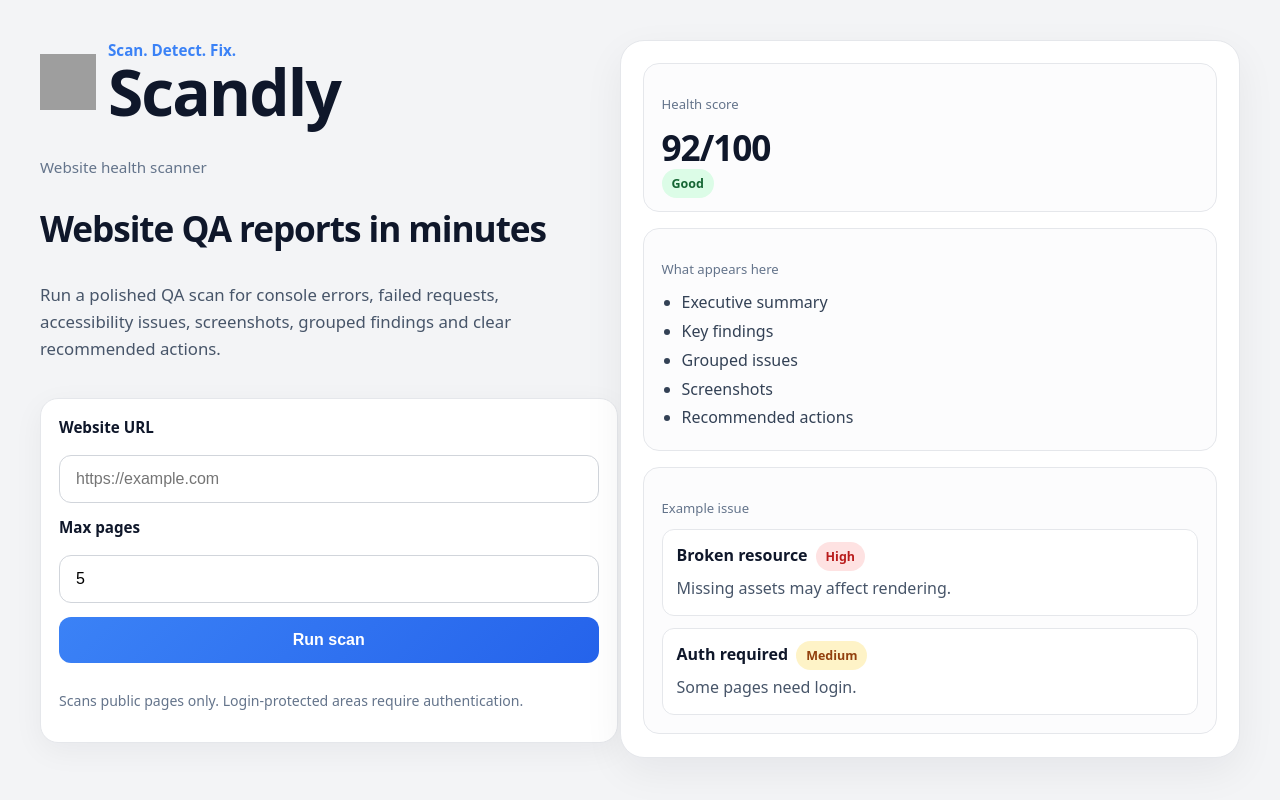
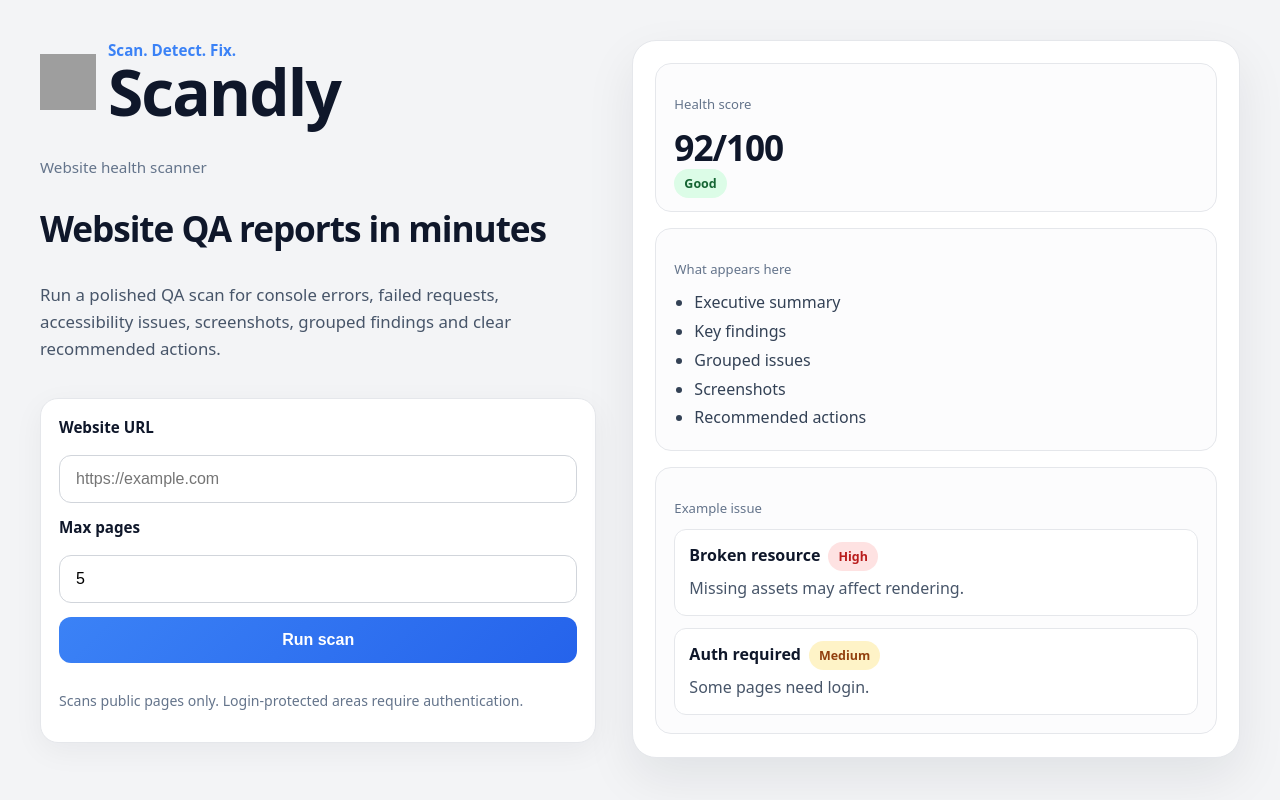
Before and after one commit to joshlhughes94/bug-finder-v1, a Next.js app: page / in a window 1280 px wide. Built offline with nearby package versions, Linux system fonts and the light colour scheme; grey boxes are pictures that could not be loaded.

Commit message:
fix spacing issue

```diff
--- a/src/app/globals.css
+++ b/src/app/globals.css
@@ -8,13 +8,15 @@
 
 .page {
   padding: 40px;
+  max-width: 1400px;
+  margin: 0 auto;
 }
 
 /* LAYOUT */
 .layout {
   display: grid;
   grid-template-columns: 1fr 1.15fr;
-  gap: 40px;
+  gap: 64px;
   align-items: start;
 }
 
@@ -22,6 +24,7 @@
   display: flex;
   flex-direction: column;
   gap: 18px;
+  padding-right: 10px;
 }
 
 .brand {
@@ -154,7 +157,7 @@
   height: 84vh;
   overflow-y: auto;
   border: 1px solid #e5e7eb;
-  box-shadow: 0 14px 40px rgba(15, 23, 42, 0.06);
+  box-shadow: 0 20px 50px rgba(15, 23, 42, 0.08); /* 👈 stronger */
 }
 
 .results-preview {
```
